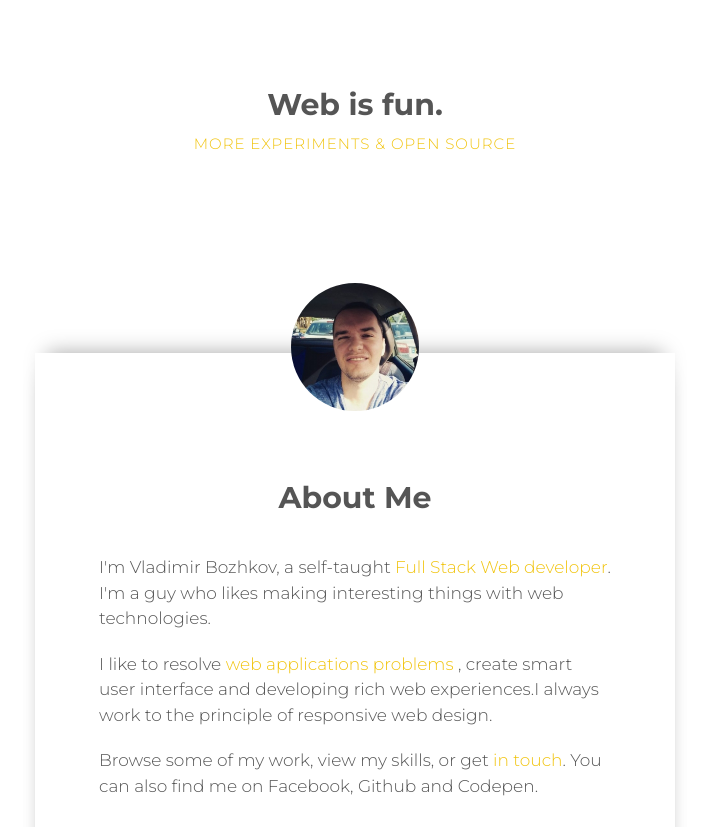
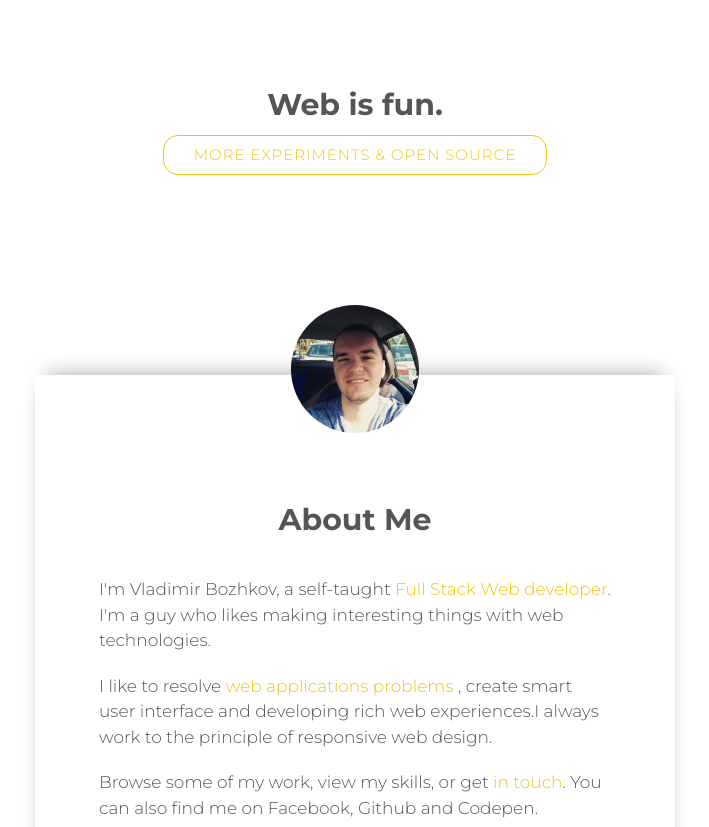
Before and after one commit to vl-bozhkov/portfolio, a website: page index.html in a window 1280 px wide. Shown: the part 4200-5027 px from the top of the page, without its empty margins (285-994 px from the left). Drawn offline with nearby package versions, Linux system fonts and the light colour scheme; some packages are replaced by stand-ins of ours; a script that the page names is missing.

Commit message:
added border to more project button

```diff
--- a/index.html
+++ b/index.html
@@ -200,7 +200,8 @@
     <section class="more-projects">
 
         <h2>Web is fun.</h2>
-        <a href="https://codepen.io/vladi_bozhkov/" target="_blank">MORE EXPERIMENTS & OPEN SOURCE</a>
+        <a class="more-projects-btn" href="https://codepen.io/vladi_bozhkov/" target="_blank">MORE EXPERIMENTS & OPEN
+            SOURCE</a>
 
     </section>
     <section class="about" id="js--about">
--- a/scss/main.scss
+++ b/scss/main.scss
@@ -195,6 +195,15 @@ header {
   h2 {
     font-size: 3rem;
   }
+  .more-projects-btn {
+    border: 1px solid $primary-color;
+    padding: 1rem 3rem;
+    border-radius: 15px;
+    &:hover {
+      color: #fff;
+      background: $primary-color;
+    }
+  }
   a {
     &:link,
     &:visited {
```
Also changed, not shown: dist/css/main.css.
